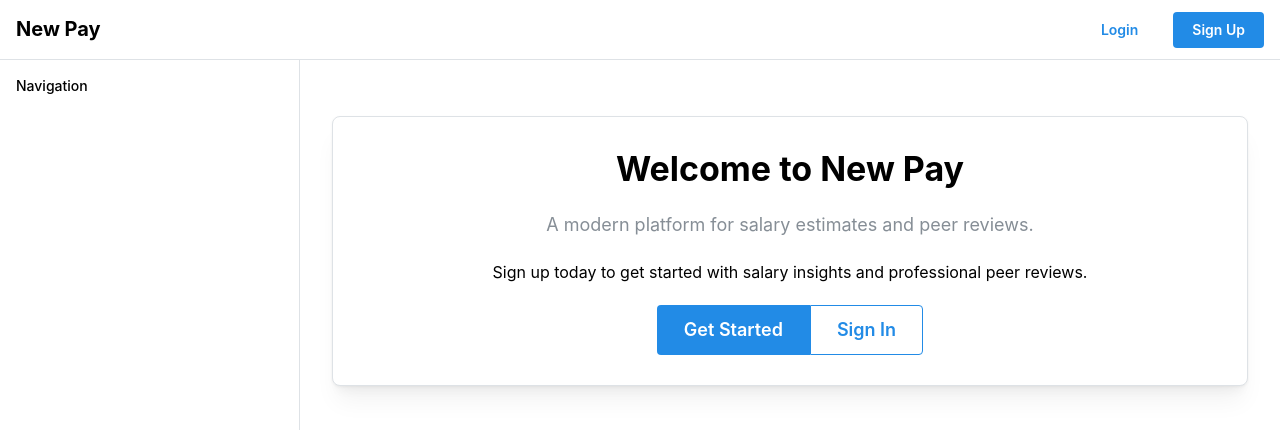
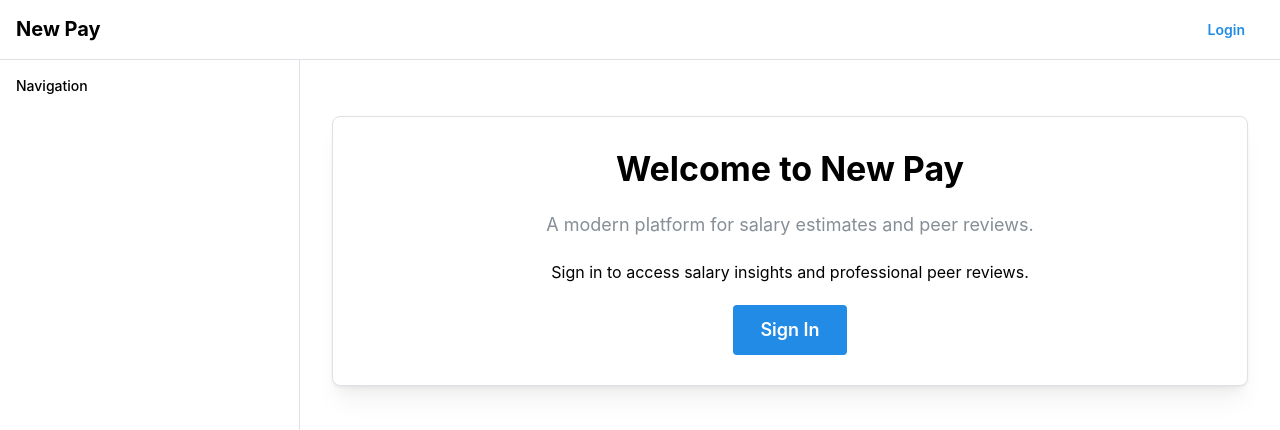
Before and after one commit to pwannenmacher/New-Pay, a React app in the folder frontend/: page / in a window 1280 px wide. Shown: the top 430 px of the page. Built offline with nearby package versions, Linux system fonts and the light colour scheme; no server answers; the HTML template or start-up script is replaced by a standard one.

Commit message:
feat: integrate registration feature toggle in MainLayout and HomePage components

```diff
--- a/frontend/src/components/layout/MainLayout.tsx
+++ b/frontend/src/components/layout/MainLayout.tsx
@@ -3,6 +3,7 @@
 import { Link, useNavigate } from 'react-router-dom';
 import { IconUser, IconLogout, IconSettings, IconShieldLock, IconAlertCircle, IconMail } from '@tabler/icons-react';
 import { useAuth } from '../../contexts/AuthContext';
+import { useAppConfig } from '../../contexts/AppConfigContext';
 import { useState } from 'react';
 import { apiClient } from '../../services/api';
 import { notifications } from '@mantine/notifications';
@@ -14,6 +15,7 @@
 export const MainLayout = ({ children }: MainLayoutProps) => {
   const [opened, { toggle }] = useDisclosure();
   const { user, logout, isAuthenticated } = useAuth();
+  const { enableRegistration } = useAppConfig();
   const navigate = useNavigate();
   const [isResendingVerification, setIsResendingVerification] = useState(false);
 
@@ -107,9 +109,11 @@
               <Button variant="subtle" component={Link} to="/login">
                 Login
               </Button>
-              <Button component={Link} to="/register">
-                Sign Up
-              </Button>
+              {enableRegistration && (
+                <Button component={Link} to="/register">
+                  Sign Up
+                </Button>
+              )}
             </Group>
           )}
         </Group>
--- a/frontend/src/pages/HomePage.tsx
+++ b/frontend/src/pages/HomePage.tsx
@@ -1,9 +1,11 @@
 import { Container, Title, Text, Button, Stack, Paper } from '@mantine/core';
 import { Link } from 'react-router-dom';
 import { useAuth } from '../contexts/AuthContext';
+import { useAppConfig } from '../contexts/AppConfigContext';
 
 export const HomePage = () => {
   const { isAuthenticated, user } = useAuth();
+  const { enableRegistration } = useAppConfig();
 
   return (
     <Container size="md" my={40}>
@@ -26,13 +28,17 @@
                 A modern platform for salary estimates and peer reviews.
               </Text>
               <Text size="md" ta="center">
-                Sign up today to get started with salary insights and professional peer reviews.
+                {enableRegistration
+                  ? 'Sign up today to get started with salary insights and professional peer reviews.'
+                  : 'Sign in to access salary insights and professional peer reviews.'}
               </Text>
               <Button.Group>
-                <Button component={Link} to="/register" size="lg">
-                  Get Started
-                </Button>
-                <Button component={Link} to="/login" variant="outline" size="lg">
+                {enableRegistration && (
+                  <Button component={Link} to="/register" size="lg">
+                    Get Started
+                  </Button>
+                )}
+                <Button component={Link} to="/login" variant={enableRegistration ? "outline" : "filled"} size="lg">
                   Sign In
                 </Button>
               </Button.Group>
```
